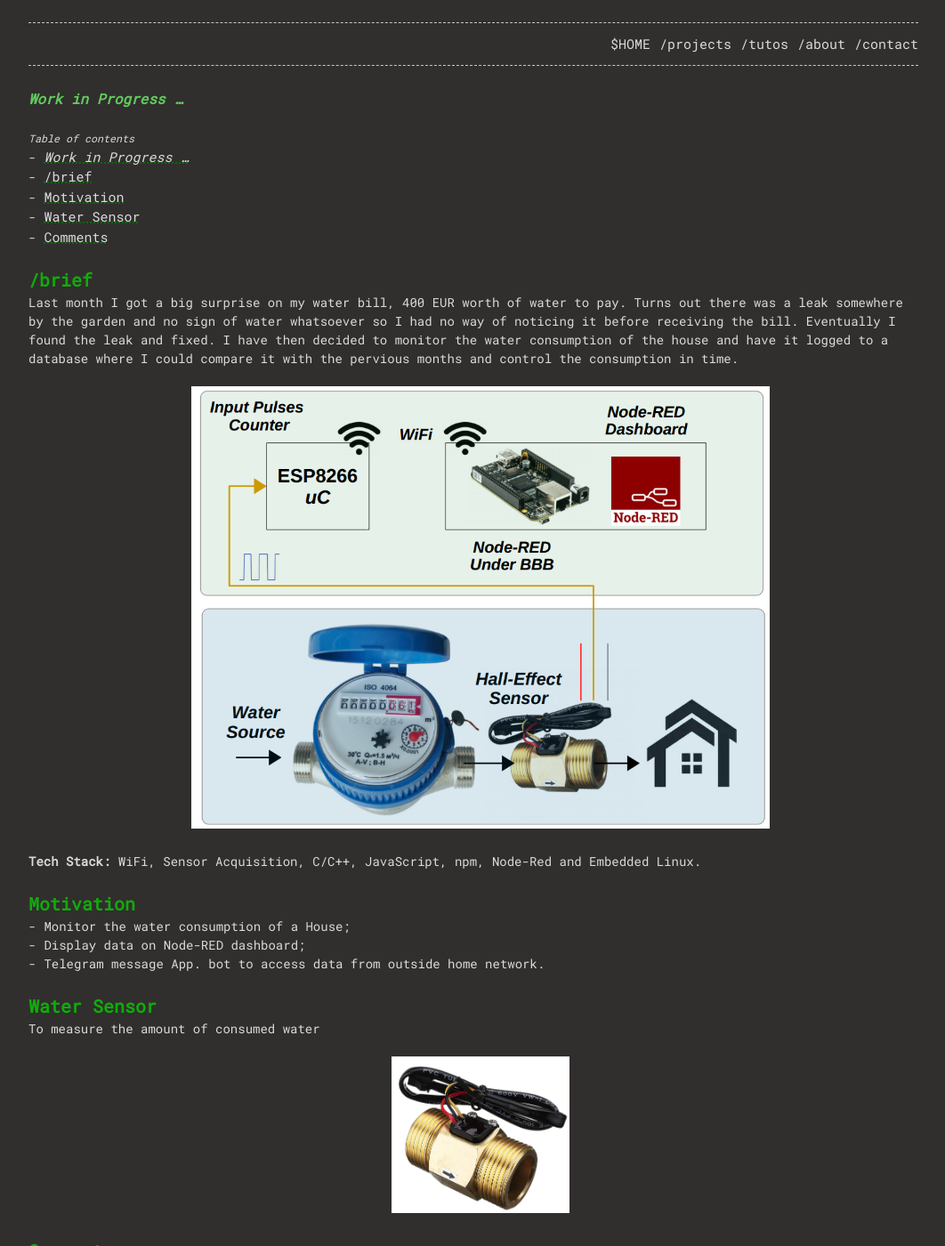
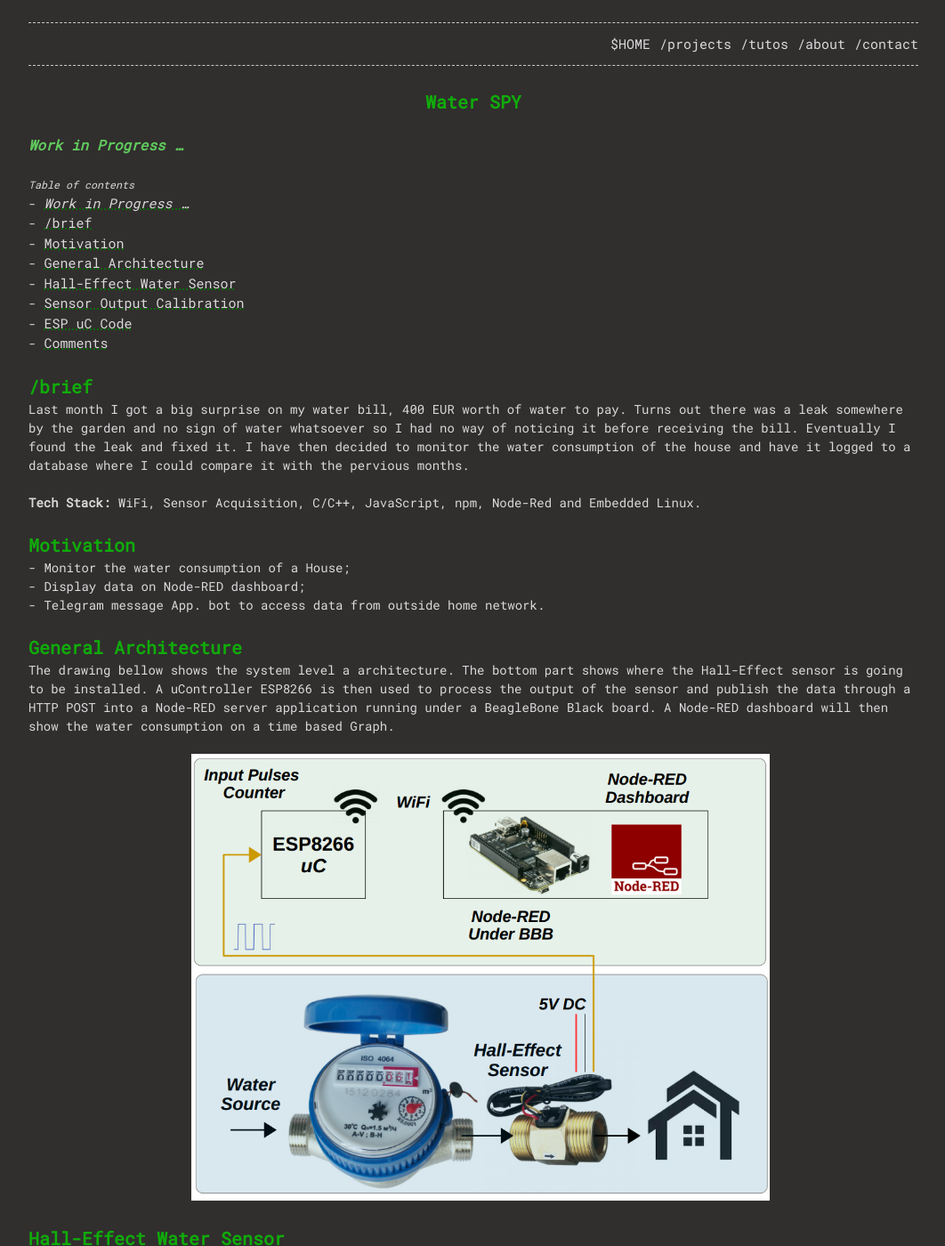
Before and after one commit to marcoroda/marcorodadevs, a Jekyll site: the page built from _posts/2020-04-26-WATER-SPY.md, in a window 1280 px wide and 1400 px high. Shown: the whole window at 89% size, without its empty margins (108-1170 px from the left). Built offline with Jekyll 4.4.1, drawn with Linux system fonts in a browser that asks for light colours; nearby versions of some CDN libraries; some of the changed text lies outside the part shown.

Commit message:
Added info to Water SPY project.

```diff
--- a/_posts/2020-04-26-WATER-SPY.md
+++ b/_posts/2020-04-26-WATER-SPY.md
@@ -5,6 +5,8 @@
 published: True
 github_comments_issueid: "5"
 ---
+
+<h1 style="text-align:center">Water SPY</h1>
 
 ## <em>Work in Progress ...</em>
 <p>&nbsp;</p>
@@ -14,11 +16,7 @@
 {:toc}
 
 # /brief
-Last month I got a big surprise on my water bill, 400 EUR worth of water to pay. Turns out there was a leak somewhere by the garden and no sign of water whatsoever so I had no way of noticing it before receiving the bill. Eventually I found the leak and fixed. I have then decided to monitor the water consumption of the house and have it logged to a database where I could compare it with the pervious months and control the consumption in time.
-
-<p align="center">
-  <img width="650" src="../../../../../assets/proj_Water_SPY/general_drawing.png">
-</p>
+Last month I got a big surprise on my water bill, 400 EUR worth of water to pay. Turns out there was a leak somewhere by the garden and no sign of water whatsoever so I had no way of noticing it before receiving the bill. Eventually I found the leak and fixed it. I have then decided to monitor the water consumption of the house and have it logged to a database where I could compare it with the pervious months.
 
 <p>&nbsp;</p>
 <strong>Tech Stack:</strong> WiFi, Sensor Acquisition, C/C++, JavaScript, npm, Node-Red and Embedded Linux.
@@ -28,13 +26,35 @@
 * Display data on Node-RED dashboard;
 * Telegram message App. bot to access data from outside home network.
 
-# Water Sensor
-To measure the amount of consumed water
+# General Architecture
+The drawing bellow shows the system level a architecture. The bottom part shows where the Hall-Effect sensor is going to be installed. A uController ESP8266 is then used to process the output of the sensor and publish the data through a HTTP POST into a Node-RED server application running under a BeagleBone Black board. A Node-RED dashboard will then show the water consumption on a time based Graph.
+
+<p align="center">
+  <img width="650" src="../../../../../assets/proj_Water_SPY/general_drawing.png">
+</p>
+
+
+# Hall-Effect Water Sensor
+To measure the amount of consumed water I will be using a [Hall-Effect](https://en.wikipedia.org/wiki/Hall_effect_sensor) sensor. The one I am using I bought it in [AliExpress](https://www.aliexpress.com/item/4000125812845.html?spm=a2g0s.9042311.0.0.7fd44c4dnyLl7u) for ~13 CHF. This sensor requires 5V DC as power and it produces on the yellow line a stream of pulses where its frequency is proportional to the amount of water that is passing through the pipe. A calibration procedure will be needed to get a representative water consumption out of it.
+
 <p align="center">
   <img width="200" src="../../../../../assets/proj_Water_SPY/sensor_Water.png">
 </p>
 
+# Sensor Output Calibration
+To calibrate the sensor output, all that's to be done is to count the amount of pulses the sensor produces for a given amount of water that we feed into it. The bellow water test circuit is used for the calibration procedure:
 
+<p align="center">
+  <img width="600" src="../../../../../assets/proj_Water_SPY/calibration.png">
+</p>
+
+
+# ESP uC Code
+The uController will be responsible for two main tasks:
+1. Count the amount of pulses the sensor generates;
+2. HTTP POST the sensor data into Node-RED application;
+
+...
 
 
 # Comments
```
Also changed, not shown: _posts/2020-04-12-TTGO-LORA-TTN.md (+4 -0 lines), _tutos/2020-03-05-BeagleBone-Debian.md (+1 -0 lines), _tutos/2020-03-05-svn-branching.md (+1 -0 lines), assets/proj_Water_SPY/bottle_water.jpg (added), assets/proj_Water_SPY/calibration.png (added), assets/proj_Water_SPY/general_drawing.png, assets/proj_Water_SPY/water_container.png (added), 2 other files.
